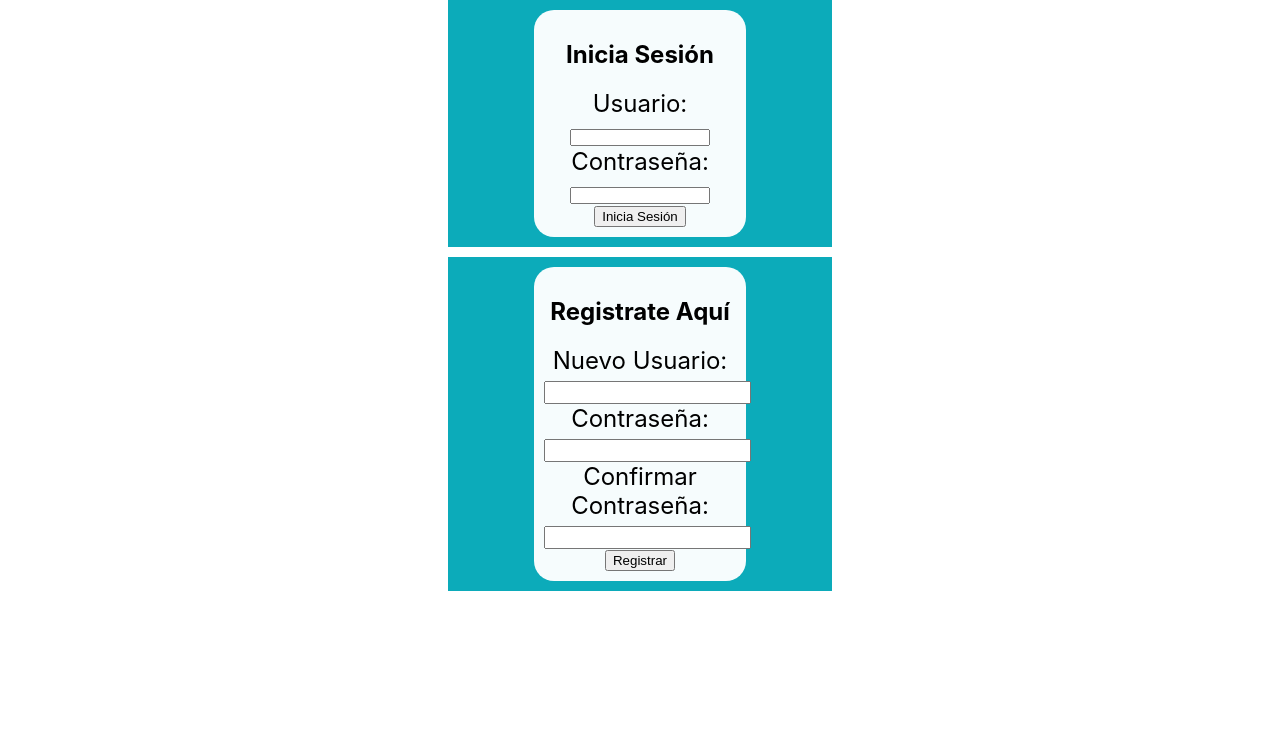
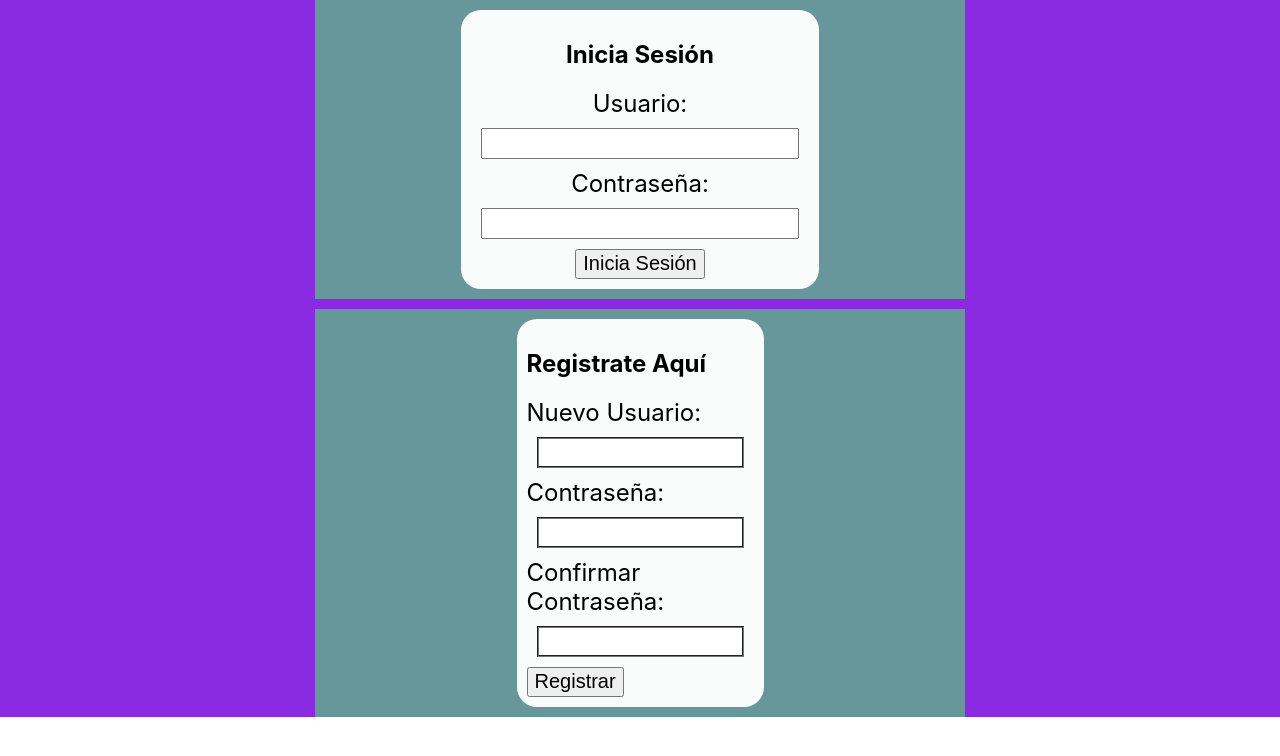
Before and after one commit to felipesagredo/foro-personal, a React (Create React App) app: page / in a window 1280 px wide. Shown: the top 756 px of the page. Built offline with nearby package versions, Linux system fonts and the light colour scheme.

Commit message:
Recodificando

```diff
--- a/src/estilos/App.css
+++ b/src/estilos/App.css
@@ -1,42 +1,70 @@
 .login-contenedor-0{
-  background-color: rgb(12, 171, 186);
+  background-color: rgb(104, 151, 155);
   display: flex;
+  flex-direction: column;
   margin: auto;
   margin-bottom: 10px;
-  width: 30%;
+  width: 650px;
   height: fit-content;
 }
 
 .register-contenedor-0{
-  background-color: rgb(12, 171, 186);
+  background-color: rgb(104, 151, 155);
   display: flex;
+  flex-direction: column;
+
   margin: auto;
   margin-bottom: 10px;
-  width: 30%;
+  width: 650px;
   height: fit-content;
 }
 
 .login-contenedor-1{
   background-color: rgba(255, 255, 255, 0.963);
   text-align: center;
+  justify-content: left;
   padding: 10px;
   margin: auto;
   margin-top: 10px;
   margin-bottom: 10px;
-  width: 50%;
+  width: min-content;
   border-radius: 20px;
 }
 
 .register-contenedor-1{
   background-color: rgba(255, 255, 255, 0.963);
-  text-align: center;
+  text-align: left;
   padding: 10px;
   margin: auto;
   margin-top: 10px;
   margin-bottom: 10px;
-  width: 50%;
+  width: min-content;
   border-radius: 20px;
 }
+
+.login-contenedor-1 input{
+  margin: 10px;
+  height: 25px;
+}
+
+.login-contenedor-1 button{
+  height: 30px;
+  font-size: 20px;
+}
+
+.register-contenedor-1 input{
+  border-style: groove;
+  margin: 10px;
+  height: 25px;
+}
+
+.register-contenedor-1 button{
+  height: 30px;
+  font-size: 20px;
+}
+
+
+
 
 
 .login-contenedor-1 label{
@@ -48,7 +76,7 @@
 
 .login-contenedor-1 input{
   color: black;
-  font-size: 10px;
+  font-size: 24px;
 }
 
 .register-contenedor-1 label{
--- a/src/estilos/EstiloPerfil.css
+++ b/src/estilos/EstiloPerfil.css
@@ -1,12 +1,16 @@
 .stories_1{
-    background-color: rgb(255, 255, 255);
+    background-color: rgb(180, 180, 180);
     margin: 0 auto;
-    width: 50%;
-    padding: 10px;
+    width: 100%;
+    padding: 0;
+    padding-top: 10px;
+    padding-bottom: 10px;
     margin-top: 20px;
     margin-bottom: 20px;
-    border-radius: 20px;
-    box-shadow: 2px 10px 5px rgba(0, 0, 0, 0.3);
+}
+
+img {
+    width: 100%;
 }
 
 .navbar_contenedor_1{
@@ -32,30 +36,11 @@
 }
 
 .feed_contenedor_0{
-    width: 90%;
+    width: 100%;
     margin: 0 auto;
-    margin-top: 10px;
-    margin-bottom: 10px;
-    border-radius: 20px;
-    padding: 10px;
     margin-top: 20px;
     margin-bottom: 20px;
     background-color: rgb(255, 255, 255);
-    box-shadow: 2px 10px 5px rgba(0, 0, 0, 0.3);
-}
-
-.feed_contenedor_1{
-    width: 90%;
-    margin: 0 auto;
-    padding: 0;
-    margin-top: 10px;
-    margin-bottom: 10px;
-    border-radius: 20px;
-    padding: 10px;
-    margin-top: 20px;
-    margin-bottom: 20px;
-    background-color: rgb(255, 255, 255);
-    box-shadow: 2px 10px 5px rgba(0, 0, 0, 0.3);
 }
 
 .perfil_contenedor{
@@ -72,7 +57,7 @@
 
 
 .story_contenedor_1{
-    background-color: rgb(255, 255, 255);   padding: 30px;
+    background-color: rgb(53, 203, 244);   padding: 30px;
     margin: 0 auto;
     width: 50%;
     padding: 10px;
--- a/src/estilos/Header.css
+++ b/src/estilos/Header.css
@@ -7,6 +7,10 @@
     background-color: aliceblue;
     display: grid;
     flex-direction: column;
+}
+
+.contenedor_login_register{
+    background-color: blueviolet;
 }
 
 .menu {
--- a/src/funciones/App.jsx
+++ b/src/funciones/App.jsx
@@ -7,7 +7,6 @@ import Search from "./Search";
 import CreateStory from "./CreateStory";
 import Login from "./Login";
 import Register from "./Register";
-import Story from './Story';
 
 const App = () => {
 const [loggedIn, setLoggedIn] = useState(false);
@@ -39,18 +38,17 @@ return (
 <div>
   {loggedIn ? (
   <div className='contenedor_main'>
-    <Navbar user={user} />
+    <Navbar usuario={stories} />
     <CreateStory onCreateStory={handleCreateStory} />
-    <Story/>
+    <Search user={user} stories={stories} />
     <Profile user={user} stories={stories} />
-    <Search stories={stories} />
-    <Feed stories={stories} />
+    <Feed user={user} stories={stories} />
   </div>
   ) : (
-  <>
+  <div className='contenedor_login_register'>
     <Login handleLogin={handleLogin} />
     <Register handleRegister={handleRegister} />
-  </>
+  </div>
   )}
 </div>
 );
--- a/src/funciones/CreateStory.js
+++ b/src/funciones/CreateStory.js
@@ -1,9 +1,10 @@
 import React, { useState } from "react";
 
 const CreateStory = ({ onCreateStory }) => {
+
   const [title, setTitle] = useState("");
   const [description, setDescription] = useState("");
-  const [image, setImage] = useState(null);
+  const [imageUrl, setImageUrl] = useState("");
   const [privacy, setPrivacy] = useState("public");
 
   const handleTitleChange = (e) => {
@@ -15,7 +16,7 @@ const CreateStory = ({ onCreateStory }) => {
   };
 
   const handleImageChange = (e) => {
-    setImage(e.target.files[0]);
+    setImageUrl(URL.createObjectURL(e.target.files[0]));
   };
 
   const handlePrivacyChange = (e) => {
@@ -24,7 +25,7 @@ const CreateStory = ({ onCreateStory }) => {
 
   const handleSubmit = (e) => {
     e.preventDefault();
-    const story = { title, description, image, privacy };
+    const story = { title, description, imageUrl, privacy };
     onCreateStory(story);
   };
 
--- a/src/funciones/Feed.js
+++ b/src/funciones/Feed.js
@@ -1,21 +1,25 @@
 import React from 'react';
 import '../estilos/EstiloPerfil.css';
+import Story from './Story';
 
 function Feed(props) {
   const stories = props.stories.map(story => (
+
     <div className='stories_1' key={story.id}>
-      <p>{story.title}</p>
-      <img src={story.imageUrl} alt={story.description} />
-      <p>{story.description}</p>
+      <Story
+      key={story.id}
+      title={story.title}
+      imageUrl={story.imageUrl}
+      description={story.description}
+      privacy={story.privacy}
+      />
     </div>
   ));
 
   return (
     <div className='feed_contenedor_0'>
-      <div className='feed_contenedor_1'>
         {stories}
         <button onClick={props.onLoadMore}>Ver más historias</button>
-      </div>
     </div>
   );
 }
--- a/src/funciones/Login.js
+++ b/src/funciones/Login.js
@@ -1,5 +1,5 @@
 import React, { useState } from "react";
-import styles from '../estilos/App.css';
+import '../estilos/App.css';
 
 const Login = ({ handleLogin }) => {
 const [username, setUsername] = useState("");
--- a/src/funciones/Navbar.js
+++ b/src/funciones/Navbar.js
@@ -4,7 +4,7 @@ function Navbar(props) {
   return (
     <nav className='navbar_contenedor_1'>
       <ul>
-        <h1>{props.user}</h1>
+        <h1>{props.qnes}</h1>
         <li>Inicio</li>
         <li>Explorar</li>
         <li>Perfil</li>
--- a/src/funciones/Profile.js
+++ b/src/funciones/Profile.js
@@ -1,17 +1,16 @@
+import '../estilos/EstiloPerfil.css';
 import React from 'react';
 import Feed from './Feed';
-import '../estilos/EstiloPerfil.css';
 
 function Profile(props) {
   return (
     <div className='perfil_contenedor_0'>
       <div className="perfil_contenedor">
-        <img src={props.imageUrl} alt={props.name} />
-        <h1>Usuario: {props.name}</h1>
-        <p>Aqui una Descripcion: {props.description}</p>
-        <p>Aqui van: [{props.followers}] seguidores</p>
-        <p>Aqui hay: [{props.following}] seguidos</p>
-        <Feed stories={props.stories} />
+        <h1>Usuario: {props.user}</h1>
+        <p>Biografia: {props.description}</p>
+        <p>Cantidad de seguidores: [ {props.followers}]</p>
+        <p>Cantidad de seguidos: [ {props.following}]</p>
+        <Feed user={props.user} stories={props.stories} />
       </div>
     </div>
   );
--- a/src/funciones/Search.js
+++ b/src/funciones/Search.js
@@ -33,7 +33,6 @@ class Search extends React.Component {
         <form>
           <input type="text" placeholder="Buscar historias" value={this.state.searchTerm} onChange={this.handleInputChange} />
         </form>
-        <Feed stories={stories} />
       </div>
     );
   }
--- a/src/funciones/Story.js
+++ b/src/funciones/Story.js
@@ -2,13 +2,20 @@ import React from 'react';
 import '../estilos/EstiloPerfil.css';
 
 function Story(props) {
+
   return (
     <div className='story_contenedor_1'>
+
+      <p>Nombre de usuario: {props.user}</p>
+      <p>Titulo Publicacion: {props.title}</p>
+      <p>Descripcion: {props.description}</p>
+      <p>Privacidad: {props.privacy}</p>
       <p>Aqui una imagen: </p>
       <img src={props.imageUrl} alt={props.description} />
-      <p>Descripcion: {props.description}</p>
+
       <button onClick={props.onAddComment}>Agregar comentario</button>
       <button onClick={props.onAddReaction}>Agregar reacción</button>
+
     </div>
   );
 }
```
